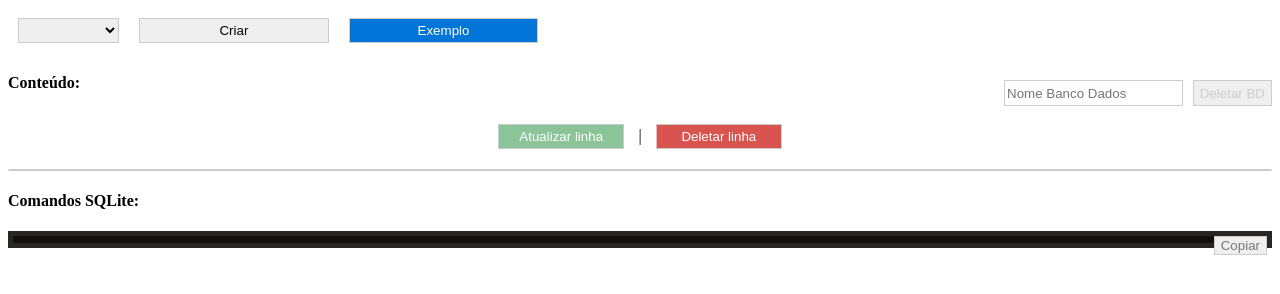
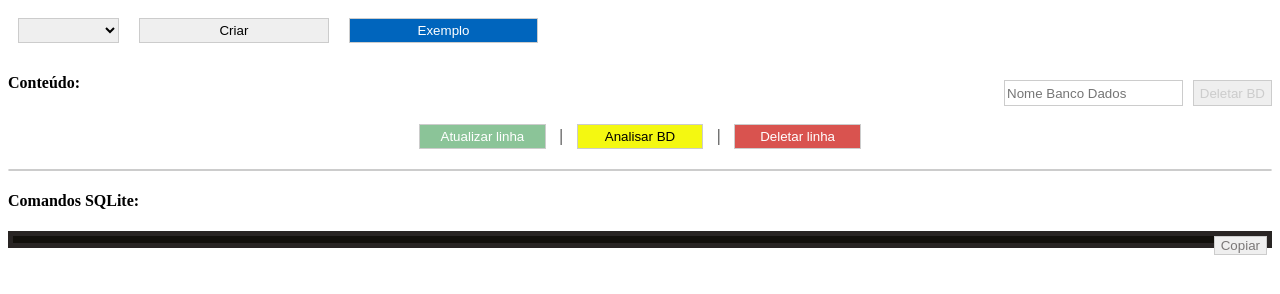
Before and after one commit to Ton-Chyod-s/myControl, a plain HTML site: page tabela.html in a window 1280 px wide. In both pictures the pointer is over the input "Exemplo". Drawn offline with Linux system fonts and the light colour scheme.

Commit message:
doc: att

```diff
--- a/assets/css/style-tabela.css
+++ b/assets/css/style-tabela.css
@@ -267,3 +267,17 @@ select {
     /* border: 1px solid #aa1111; */
     padding-left: 25px;
 }
+
+#exemplo:hover {
+    background-color: #0065bd;
+    color: white;
+}
+
+#button-analyze {
+    background-color: #f4f811;
+}
+
+#button-analyze:hover {
+    background-color: #f4f811;
+    color: white;
+}
--- a/assets/js/script-tabela.js
+++ b/assets/js/script-tabela.js
@@ -512,6 +512,4 @@ function copiarCMD() {
 
     const createCMD = document.querySelector("#createCMD").addEventListener("click", clipboardCopy());
     const tabelasCMD = document.querySelector("#tabelasCMD");
-
-
 }
--- a/tabela.html
+++ b/tabela.html
@@ -33,7 +33,10 @@
             <div id="button-crud">
                 <input id="button-update" type="button" value="Atualizar linha"  onclick="atualizarLinha()">
                 |
+                <input id="button-analyze" type="button" value="Analisar BD" onclick="">
+                |
                 <input id="button-delete" type="button" value="Deletar linha" onclick="deletarLinha()">
+
             </div>
         </div>
         <table id="table section-table">
```
